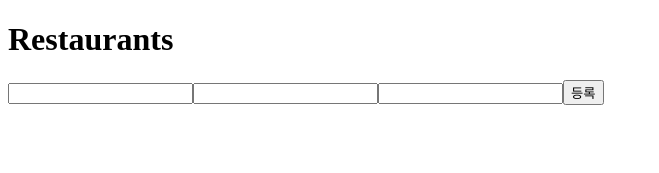
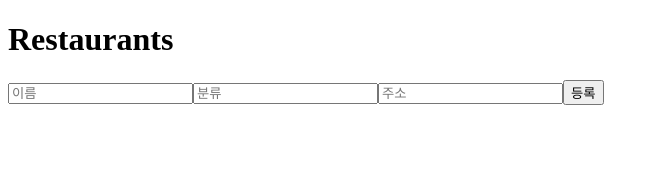
Before and after one commit to CodeSoom/react-week4-assignment-2, a React app: page / in a window 1280 px wide. Shown: the top 173 px of the page, without its empty margins (0-659 px from the left). Built offline with nearby package versions, Linux system fonts and the light colour scheme; the HTML template or start-up script is replaced by a standard one.

Commit message:
[Refector] RestaurantForm에 대한 리팩토링
오류 발생으로 인해 어디를 고쳐야할지 고민중...

```diff
--- a/src/Input.jsx
+++ b/src/Input.jsx
@@ -1,7 +1,12 @@
 import React from 'react';
 
-export default function Input() {
+export default function Input({ placehoder, value, onChange }) {
   return (
-    <input type="text" />
+    <input
+      type="text"
+      placeholder={placehoder}
+      value={value}
+      onChange={onChange}
+    />
   );
 }
--- a/src/RestaurantForm.jsx
+++ b/src/RestaurantForm.jsx
@@ -11,9 +11,21 @@ export default function RestaurantForm({
 }) {
   return (
     <div>
-      <Input value={name} onChage={onChangeName} />
-      <Input value={category} onChage={onChangeCategory} />
-      <Input value={address} onChage={onChangeAddress} />
+      <Input
+        placehoder="이름"
+        value={name}
+        onChage={onChangeName}
+      />
+      <Input
+        placehoder="분류"
+        value={category}
+        onChage={onChangeCategory}
+      />
+      <Input
+        placehoder="주소"
+        value={address}
+        onChage={onChangeAddress}
+      />
       <button type="button" onClick={onClick}>등록</button>
     </div>
   );
```
Also changed, not shown: 1 other file (tests, documents, lock files or other folders).
